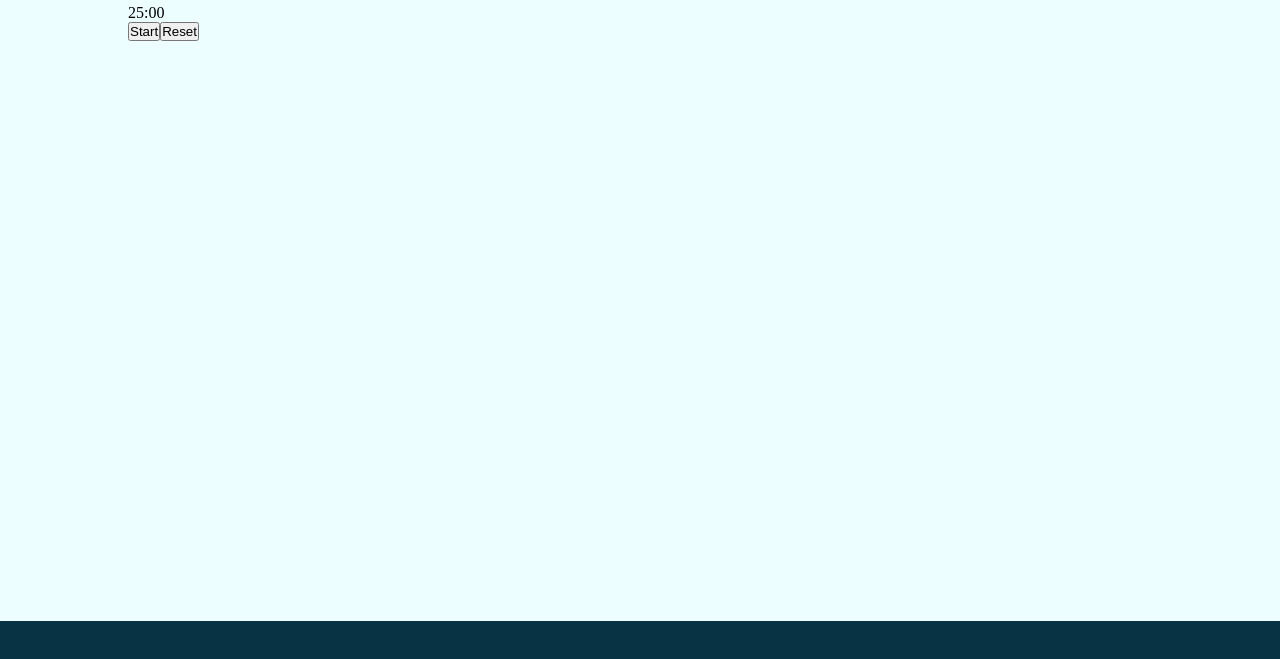
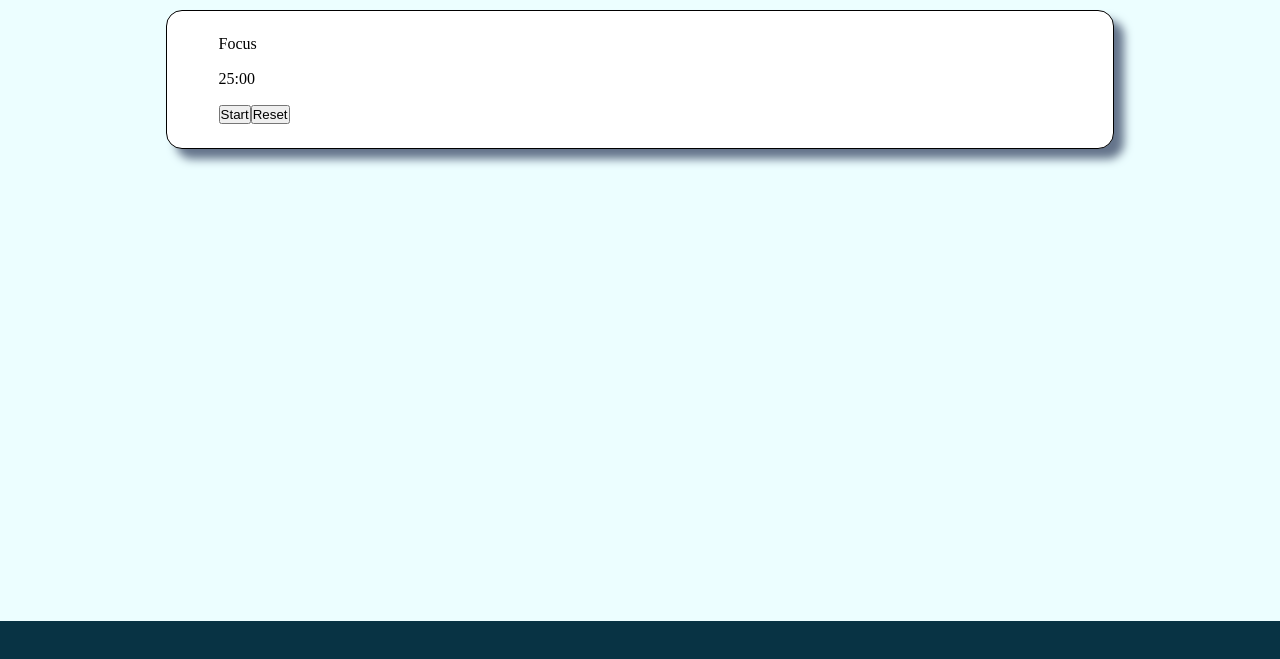
Before and after one commit to MhmdFais/FocusFlow, a website built with webpack: page dist/index.html in a window 1280 px wide. Shown: the part 99-758 px from the top of the page. Built offline with Linux system fonts and the light colour scheme.

Commit message:
style: styling time card

```diff
--- a/src/style.css
+++ b/src/style.css
@@ -21,6 +21,9 @@
     --navigation-non-focus-color: #58585f;
     --navigation-focus-color: #18181b;
     --navigation-underline-color: #083344;
+    --focus-border-color : black;
+    --time-containers-color : white;
+    --time-container-shadow: #64748b;
 }
 
 
@@ -76,4 +79,25 @@ footer{
     display: grid;
     grid-template-rows: repeat(3, 1fr);
     gap: 2vh;
+    padding: 3vh 3vw;
 }
+
+/* Tomer Containers */
+
+.content-container{
+    display: grid;
+    grid-template-rows: repeat(3, 1fr);
+    gap: 2vh;
+
+}
+
+.focus-container{
+    display: grid;
+    grid-template-rows: 1fr 1fr 1fr;
+    gap: 2vh;
+    border: 1px solid var(--focus-border-color);
+    border-radius: 1rem;
+    padding: 3vh 4vw;
+    background-color: var(--time-containers-color);
+    box-shadow: 10px 10px 10px var(--time-container-shadow);
+}
```
Also changed, not shown: dist/main.js.
